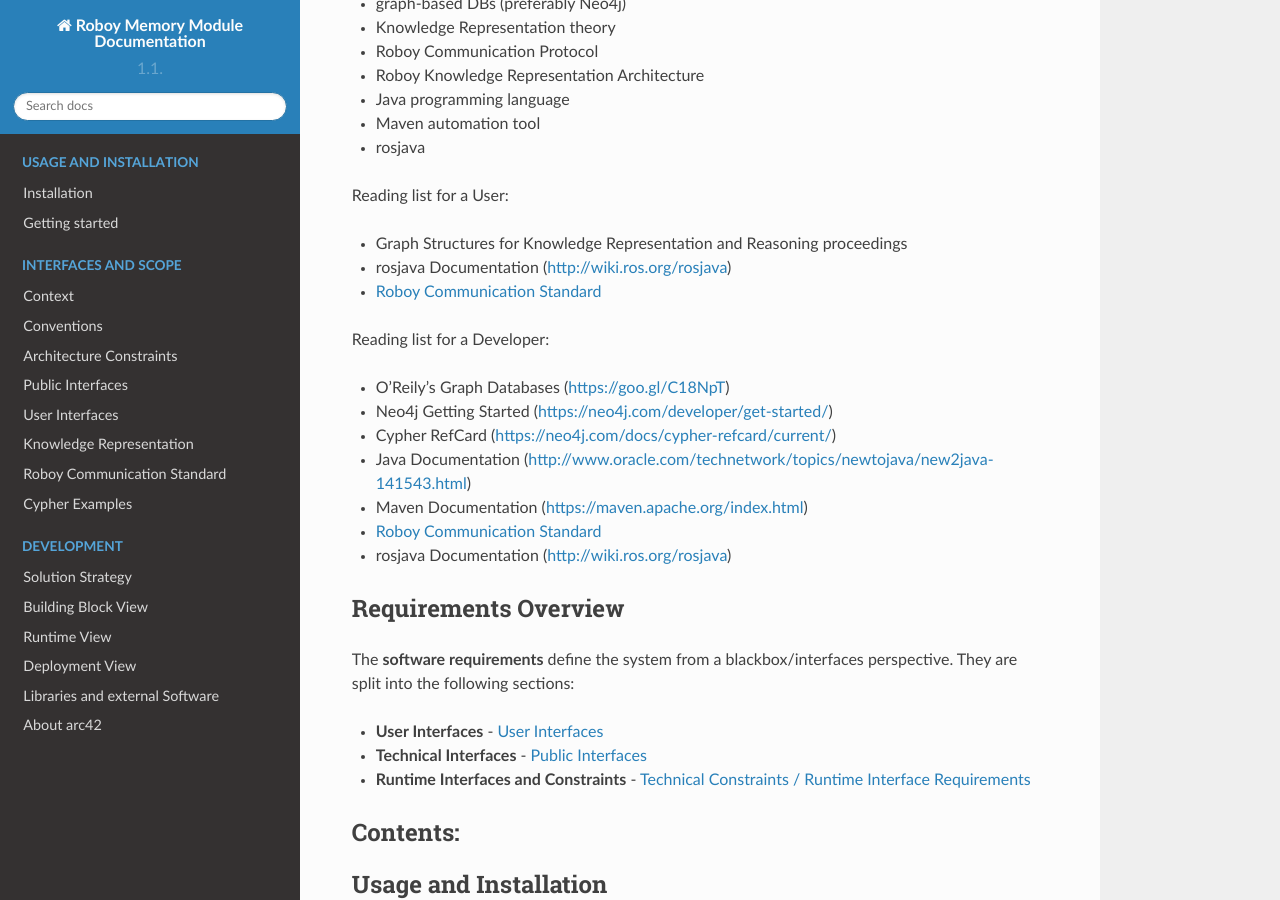
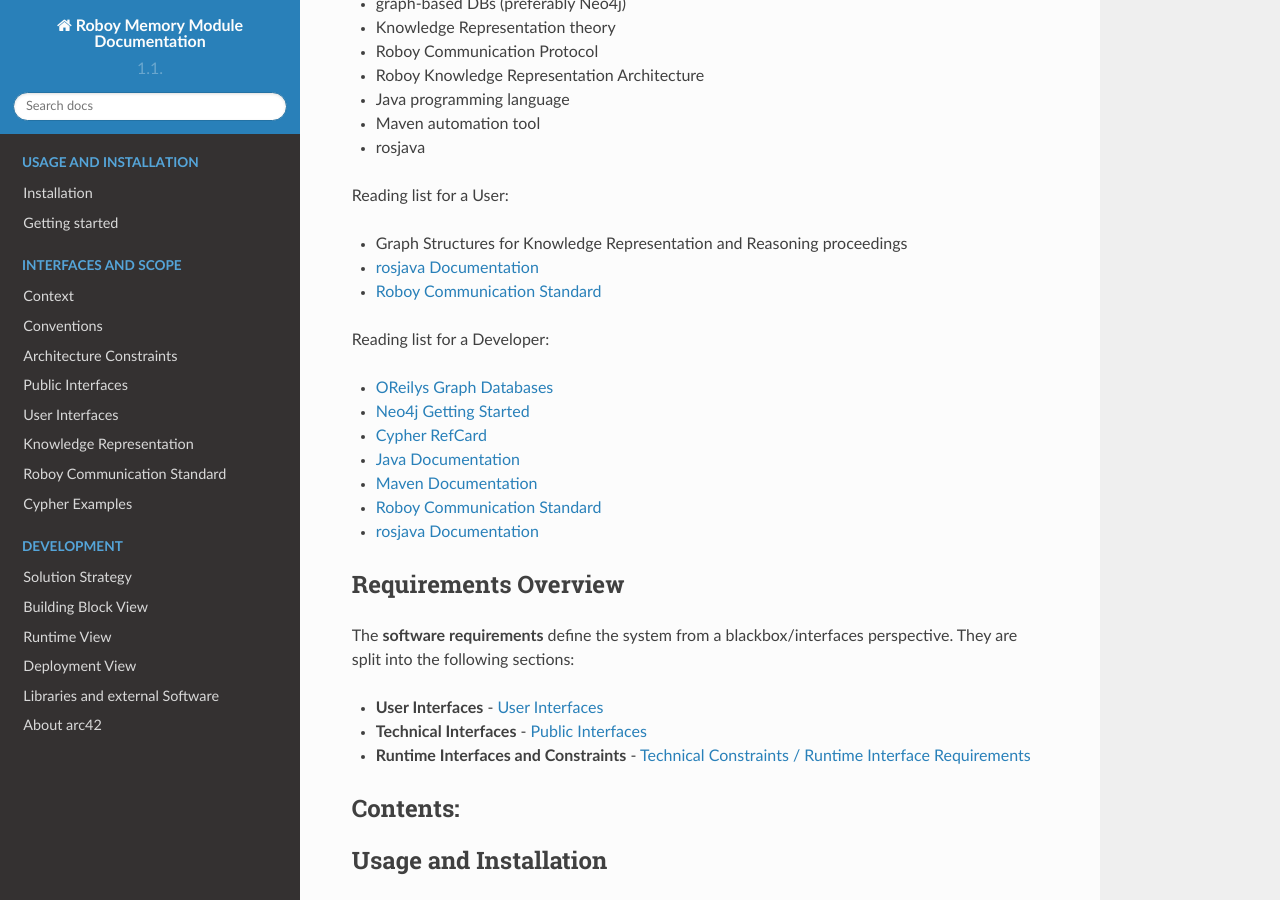
Before and after one commit to Roboy/memory, a Sphinx documentation site: the page built from docs/index.rst, in a window 1280 px wide and 900 px high, scrolled down 1293 px. Built offline with Sphinx 7.4.7 and the Read the Docs theme 2.0.0, drawn with Linux system fonts in a browser that asks for light colours.

Commit message:
Minor corrections to docs

```diff
--- a/docs/ScopeContext/3_public_interfaces.rst
+++ b/docs/ScopeContext/3_public_interfaces.rst
@@ -19,4 +19,5 @@
 
 	rosservice call /read_qr
 
+The payload has to be defined according to :ref:`roboy-protocol`.
 Currently these interfaces are under development.
--- a/docs/ScopeContext/7_cypher_examples.rst
+++ b/docs/ScopeContext/7_cypher_examples.rst
@@ -1,5 +1,7 @@
 Cypher Examples
 ================================
+
+Cypher is a declarative graph query language that allows for expressive and efficient querying and updating of the graph store. Cypher is a relatively simple but still very powerful language. Very complicated database queries can easily be expressed through Cypher. This allows you to focus on your domain instead of getting lost in database access.
 
 Useful Cypher queries related to actual Knowledge Representation
 
--- a/docs/Usage/1_getting_started.rst
+++ b/docs/Usage/1_getting_started.rst
@@ -40,6 +40,7 @@
 If the server is up, use the roboy_memory package in the remote mode (default).
 For this, please use a password related to your specific user:
 
+- user, a generic Roboy member
 - dialog, a dialog team member
 - vision, a vision team member
 - memory, a memory team member (developer)
@@ -54,6 +55,10 @@
 
 If you are using roboy_memory package in remote mode, please use the username and password for the remote access together with '-m remote' command line parameter to run from **$ROBOY_MEMORY** folder::
 
+	java roboy_memory -m remote -u user -p user_password
+
+	OR
+
 	java roboy_memory -m remote -u dialog -p dialog_password
 
 	OR
--- a/docs/index.rst
+++ b/docs/index.rst
@@ -56,18 +56,18 @@
 Reading list for a User:
 
 - Graph Structures for Knowledge Representation and Reasoning proceedings
-- rosjava Documentation (http://wiki.ros.org/rosjava)
+- `rosjava Documentation <http://wiki.ros.org/rosjava>`_
 - :ref:`roboy-protocol`
 
 Reading list for a Developer:
 
-- O'Reily's Graph Databases (https://goo.gl/C18NpT)
-- Neo4j Getting Started (https://neo4j.com/developer/get-started/)
-- Cypher RefCard (https://neo4j.com/docs/cypher-refcard/current/)
-- Java Documentation (http://www.oracle.com/technetwork/topics/newtojava/new2java-141543.html)
-- Maven Documentation (https://maven.apache.org/index.html)
+- `OReilys Graph Databases <https://goo.gl/C18NpT>`_
+- `Neo4j Getting Started <https://neo4j.com/developer/get-started/>`_
+- `Cypher RefCard <https://neo4j.com/docs/cypher-refcard/current/>`_
+- `Java Documentation <http://www.oracle.com/technetwork/topics/newtojava/new2java-141543.html>`_
+- `Maven Documentation <https://maven.apache.org/index.html>`_
 - :ref:`roboy-protocol`
-- rosjava Documentation (http://wiki.ros.org/rosjava)
+- `rosjava Documentation <http://wiki.ros.org/rosjava>`_
 
 
 .. _requirements_overview:
```
Also changed, not shown: docs/ScopeContext/5_knowledge_rep.rst (+6 -4 lines), docs/ScopeContext/6_roboy_protocol.rst (+9 -2 lines), docs/ScopeContext/images/uml_system_context.png, docs/development/images/IS-O_sequence.png, docs/development/images/IS-O_sequence2.png.
